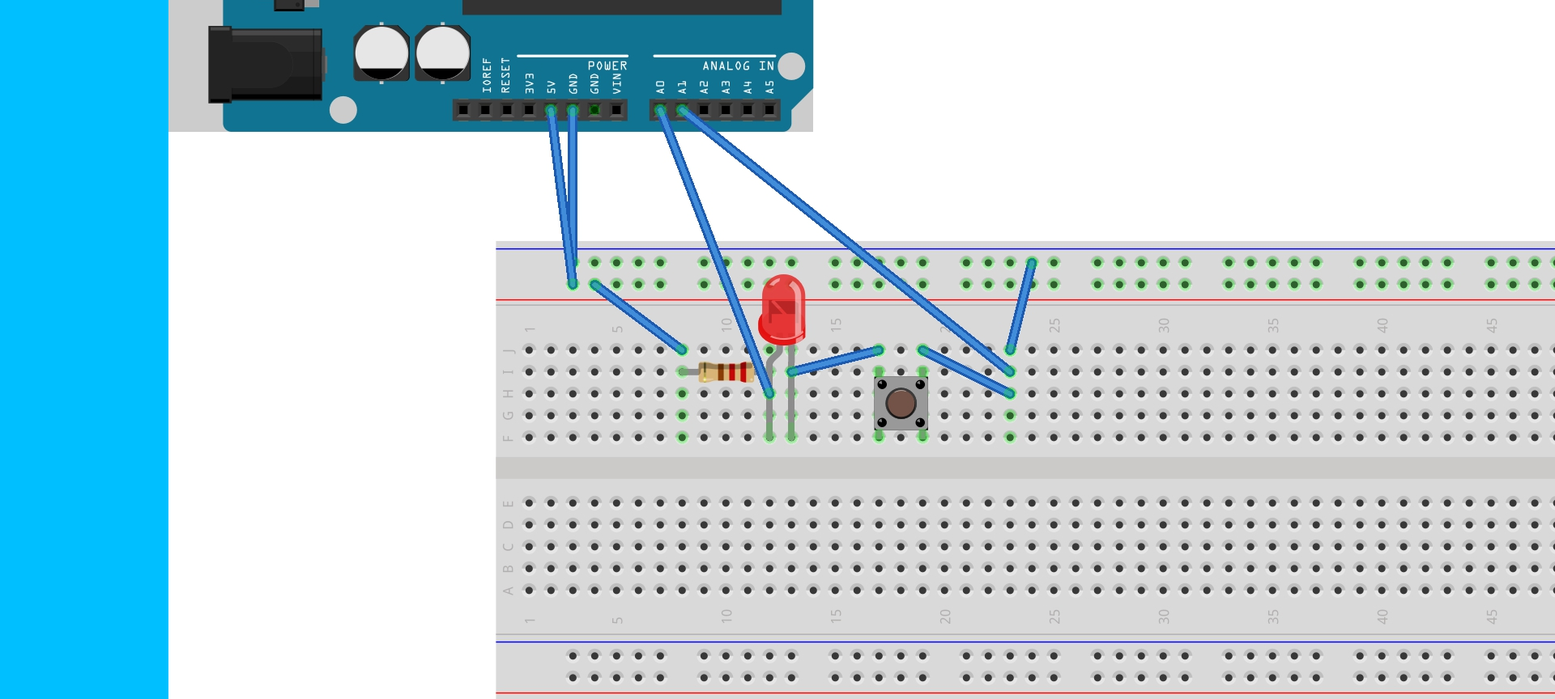
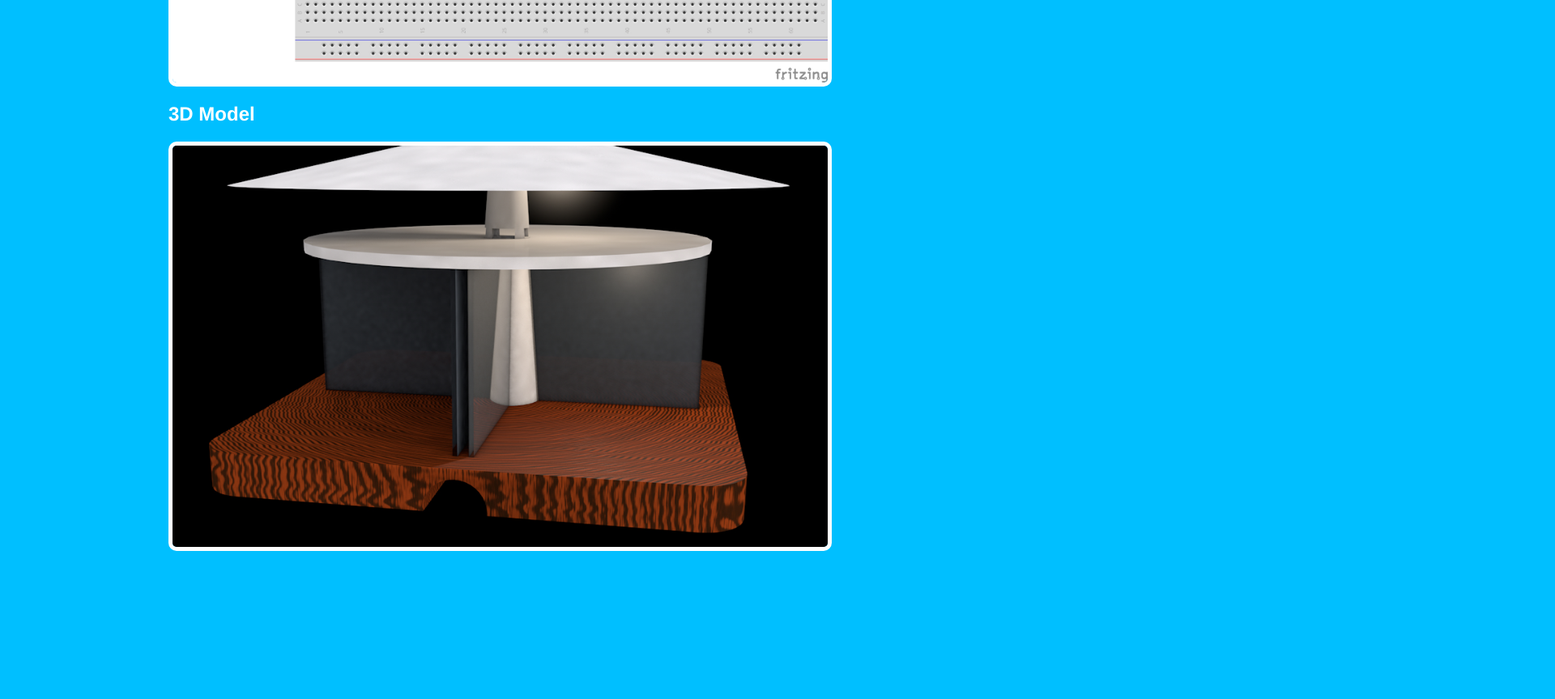
Before and after one commit to CJACKSON61/my-webserver, a website: page public/index.html in a window 1280 px wide. Shown: the part 880-1744 px from the top of the page at 81% size, 1920 px wide, since content can reach past the window. After the commit the page ends 1569 px from the top, so only its background shows below. Drawn offline with Linux system fonts and the light colour scheme.

Commit message:
Image changes

```diff
--- a/public/index.html
+++ b/public/index.html
@@ -26,6 +26,12 @@
                 color: #fff;
             }
 
+            img{
+                width: 80%;
+                border: 5px solid #fff;
+                border-radius: 10px;
+            }
+
             header {
                 margin-bottom: 0px;
                 min-height: 200px;
@@ -45,6 +51,8 @@
         <section>
             <h1>Code Example</h1>
             <img src="onOffTestCircuit_bb.jpg">
+            <h1>3D Model</h1>
+            <img src="House%20Model.jpg">
         </section>
     </body>
 </html>
```
